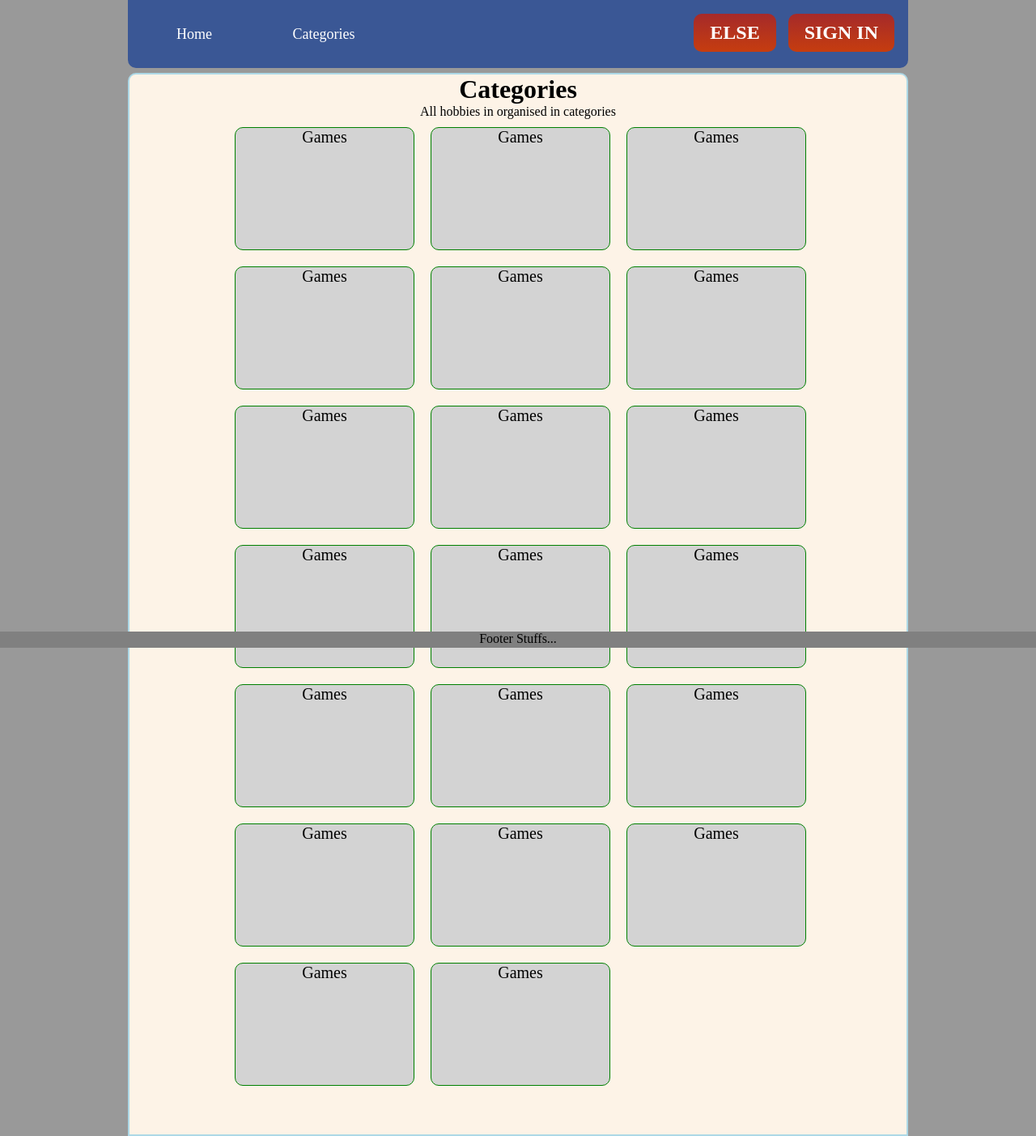
After one commit to ciprian1234/OnlineHobbiesTW, a PHP site: page / in a window 1280 px wide. The commit adds this page. Shown: the whole page at 81% size. Run offline with PHP 8.4, Linux system fonts and the light colour scheme.

Commit message:
Modificare template dropdown

```diff
--- a/pagina ciprian/css/main.css
+++ b/pagina_ciprian/css/main.css
@@ -10,6 +10,7 @@ header {
 	z-index: 10;
 	height: 80px;
 	border-radius: 0px 0px 10px 10px;
+    top:0;
 
 	border: 2px solid #3a5795;
 }
@@ -19,15 +20,14 @@ header .menuButton {
 	text-decoration: none;
 	margin-top: 20px;
 	padding: 10px 20px;
-	background: brown;
-	border: 1px solid red;
+    font-size: 18px;
 	color: white;
-	background: linear-gradient(brown, red);
 }
 
-header .menuButton:hover {
-	background: chocolate;
+.menuButton:hover{
+	background-color: dodgerblue;
 }
+
 
 header .bigButton {
 	background: linear-gradient(brown, #C63D0F);
@@ -86,3 +86,38 @@ footer {
 	background: grey;
 	height: 20px;
 }
+.category-container{
+    margin-left:120px;
+}
+.category li:hover > ul{
+    display:block;
+    border:0;
+}
+.category li{
+    float:left;
+}
+.category a{
+    text-decoration: none;
+    color:white;
+    display:block;
+}
+.category .subcategory{
+    display:none;
+    position:absolute;
+    top:60px;
+}
+    .category .subcategory li a{
+            color:#fff;
+            margin:0;
+        }
+        .category .subcategory .menuButton{
+            margin:0;
+            margin-left:-20px;
+            width:150px;
+            background-color: #4BC970;
+            float:none;
+            display:block;
+        }
+        .category .subcategory .menuButton:hover{
+            background:chocolate;
+        }
--- /dev/null
+++ b/pagina_ciprian/index.html
@@ -0,0 +1,73 @@
+<!DOCTYPE html>
+<html>
+<head>
+	<title>Online Hobbies</title>
+	<link rel="stylesheet" type="text/css" href="css/reset.css">
+	<link rel="stylesheet" type="text/css" href="css/960_16_col.css">
+	<link rel="stylesheet" type="text/css" href="css/main.css">
+    <meta name="viewport" content="width=device-width, initial-scale=1">
+</head>
+
+
+<body>
+
+<header class="container_16">
+    <ul class="category">
+        <li class="grid_2 menuButton"> <a href="index.html">Home</a> </li>
+        <li class="grid_2 menuButton" > <a href="index.html">Categories</a>
+            <ul class="subcategory">
+                <a href="#"><li class="grid_2 menuButton">Sport</li></a>
+                <a href="#"><li class="grid_2 menuButton">Video games</li></a>
+                <a href="#"><li class="grid_2 menuButton">Movies</li></a>
+            </ul>
+
+        </li>
+
+    </ul>
+
+        <a href="#" class="bigButton">
+            <h2>SIGN IN</h2>
+        </a>
+        <a href="#" class="bigButton">
+            <h2>ELSE</h2>
+        </a>
+</header>
+
+	<main class="container_16">
+
+    <div class="heading">
+        <h1 class="heading"> Categories </h1>
+        <p>All hobbies in organised in categories</p>
+    </div>
+
+	<ul class="category-container">
+		<li> <a class="grid_4 item_box" href="#">Games</a> </li>
+        <li> <a class="grid_4 item_box" href="#">Games</a> </li>
+        <li> <a class="grid_4 item_box" href="#">Games</a> </li>
+        <li> <a class="grid_4 item_box" href="#">Games</a> </li>
+        <li> <a class="grid_4 item_box" href="#">Games</a> </li>
+        <li> <a class="grid_4 item_box" href="#">Games</a> </li>
+        <li> <a class="grid_4 item_box" href="#">Games</a> </li>
+        <li> <a class="grid_4 item_box" href="#">Games</a> </li>
+        <li> <a class="grid_4 item_box" href="#">Games</a> </li>
+        <li> <a class="grid_4 item_box" href="#">Games</a> </li>
+        <li> <a class="grid_4 item_box" href="#">Games</a> </li>
+        <li> <a class="grid_4 item_box" href="#">Games</a> </li>
+        <li> <a class="grid_4 item_box" href="#">Games</a> </li>
+        <li> <a class="grid_4 item_box" href="#">Games</a> </li>
+        <li> <a class="grid_4 item_box" href="#">Games</a> </li>
+        <li> <a class="grid_4 item_box" href="#">Games</a> </li>
+        <li> <a class="grid_4 item_box" href="#">Games</a> </li>
+        <li> <a class="grid_4 item_box" href="#">Games</a> </li>
+        <li> <a class="grid_4 item_box" href="#">Games</a> </li>
+        <li> <a class="grid_4 item_box" href="#">Games</a> </li>
+
+	</ul>
+	</main>
+
+    <footer>
+        <p> Footer Stuffs...</p>
+    </footer>
+
+</body>
+</html>
```
Also changed, not shown: pagina ciprian/index.html (deleted, +0 -64 lines), pagina_ciprian/css/960_16_col.css (renamed from pagina ciprian/css/960_16_col.css), pagina_ciprian/css/reset.css (renamed from pagina ciprian/css/reset.css), pagina_marius/index.html (renamed from pagina marius/index.html), pagina_marius/styles/960_16_col.css (renamed from pagina marius/styles/960_16_col.css), pagina_marius/styles/main.css (renamed from pagina marius/styles/main.css), pagina_marius/styles/reset.css (renamed from pagina marius/styles/reset.css).
